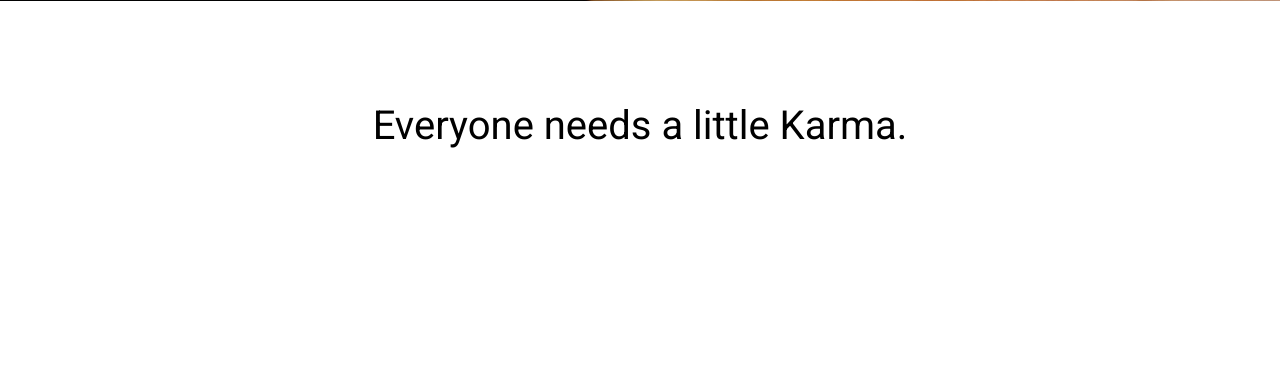
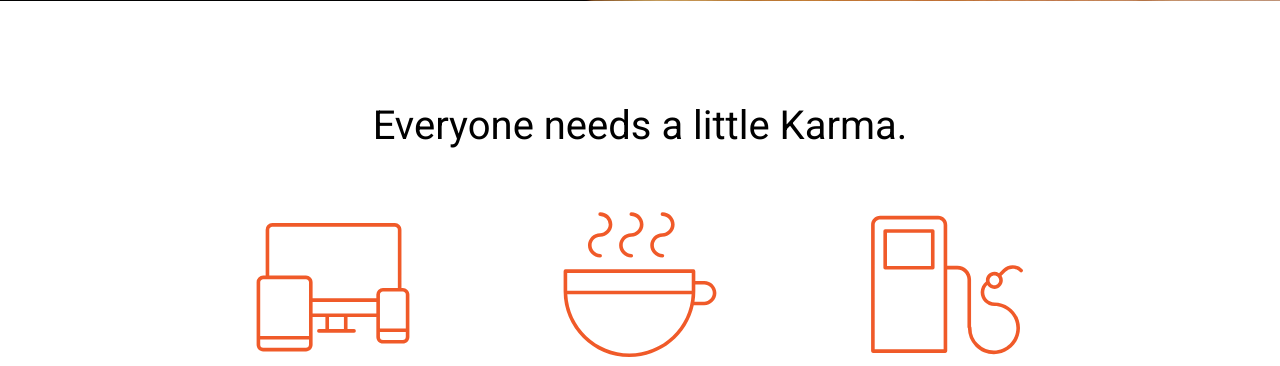
Before and after one commit to CodeYourFuture/HTML-CSS-Module-Project, a PHP site: page / in a window 1280 px wide. Shown: the part 644-1010 px from the top of the page. Before the commit the page ends 792 px from the top, so only its background shows below. Run offline with PHP 8.4, Linux system fonts and the light colour scheme.

Commit message:
added and arranged icons

```diff
--- a/css/style.css
+++ b/css/style.css
@@ -5,6 +5,7 @@ body {
     font-family: 'Roboto', sans-serif;
     -webkit-font-smoothing: antialiased;
     background-color: white;
+    white-space: nowrap;
 }
 
 #logo {
@@ -25,18 +26,15 @@ body {
 .karma {
     color: black;
     margin-right: 5%;
-    white-space: nowrap;
 
 }
 .stnd {
     color: darkolivegreen;
     margin-right: 5%;
-    white-space: nowrap;
 }
 .store {
 color: #F15B2A;
 margin-right: 5%;
-white-space: nowrap;
 }
 #background-img {
     width: 100%;
@@ -70,10 +68,21 @@ border-radius: 5px;
 }
 .container2{
 color: black;
-text-align: center;
 }
 .s1{
     font-size: 40px;
+    text-align: center;
+}
+.icons {
+    display: flex;
+    text-align: center;
+    justify-content:space-between;
+    margin: 0% 20% 0% 20%;
+}
+.icon {
+    width: 20%;
+
+
 }
 
 /**
--- a/index.html
+++ b/index.html
@@ -1,5 +1,6 @@
 <!DOCTYPE html>
 <html lang="en">
+
 <head>
     <meta charset="UTF-8">
     <meta name="viewport" content="width=device-width, initial-scale=1, shrink-to-fit=no">
@@ -7,8 +8,9 @@
     <link href='https://fonts.googleapis.com/css?family=Roboto:400,500,300' rel='stylesheet' type='text/css'>
     <link rel="stylesheet" href="css/normalize.css">
     <link rel="stylesheet" href="css/style.css">
-    <link rel="shortcut icon" type="image/x-icon"  href="favicon.ico">
+    <link rel="shortcut icon" type="image/x-icon" href="favicon.ico">
 </head>
+
 <body>
     <header>
         <svg id="logo" xmlns="http://www.w3.org/2000/svg" viewBox="0 0 144 216">
@@ -44,6 +46,18 @@
         <br>
         <section class="container2">
             <p class="s1">Everyone needs a little Karma.</p>
+            <br>
+            <div class="icons">
+                <div class="icon">
+                    <img src="img/icon-devices.svg" alt="devices">
+                </div>
+                <div class="icon">
+                    <img src="img/icon-coffee.svg" alt="coffee">
+                </div>
+                <div class="icon">
+                    <img src="img/icon-refill.svg" alt="refill">
+                </div>
+            </div>
 
         </section>
 
@@ -54,4 +68,5 @@
     <!-- All the images you need are in the 'img' folder -->
 
 </body>
+
 </html>
```
Lines whose indentation alone changed are shown as unchanged.
